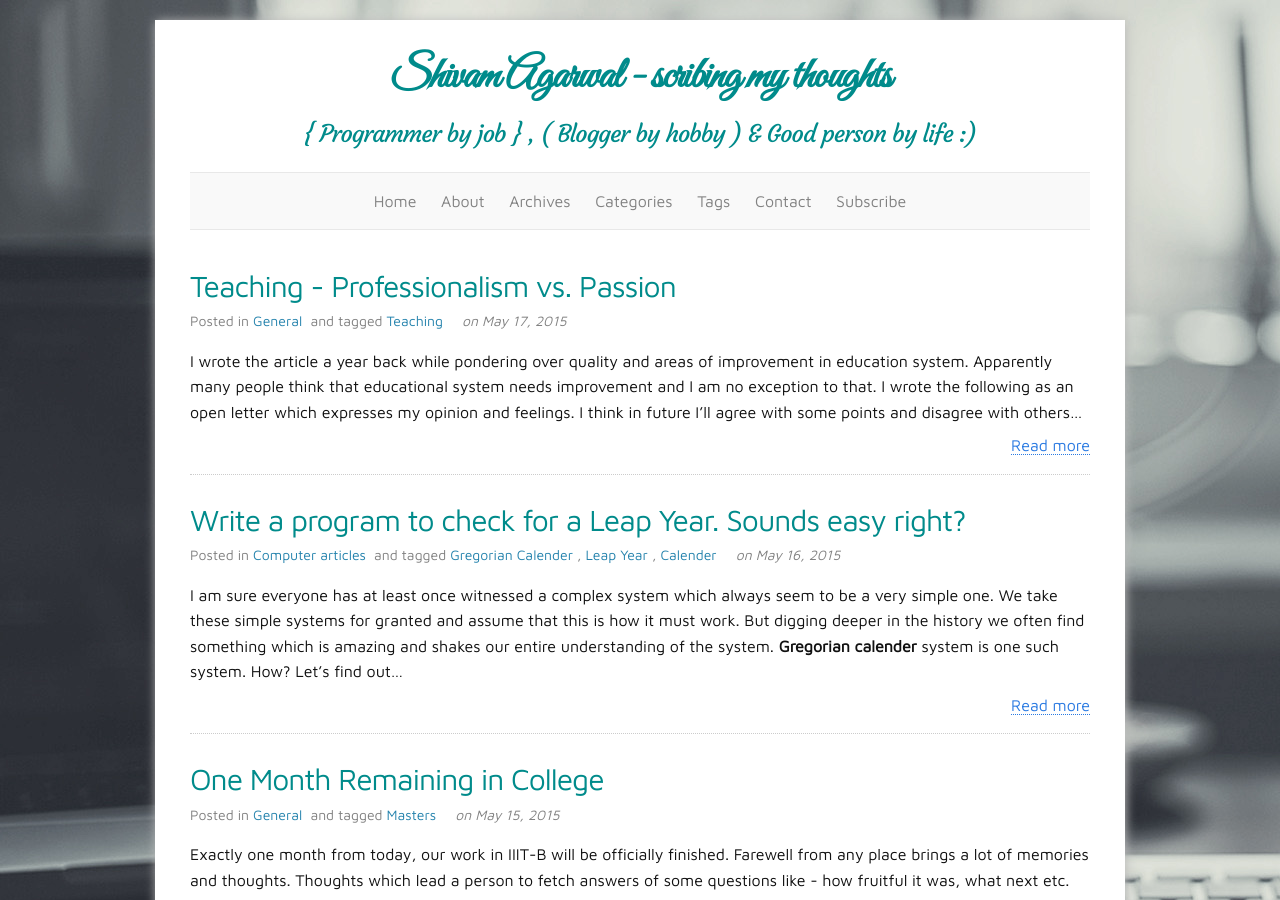
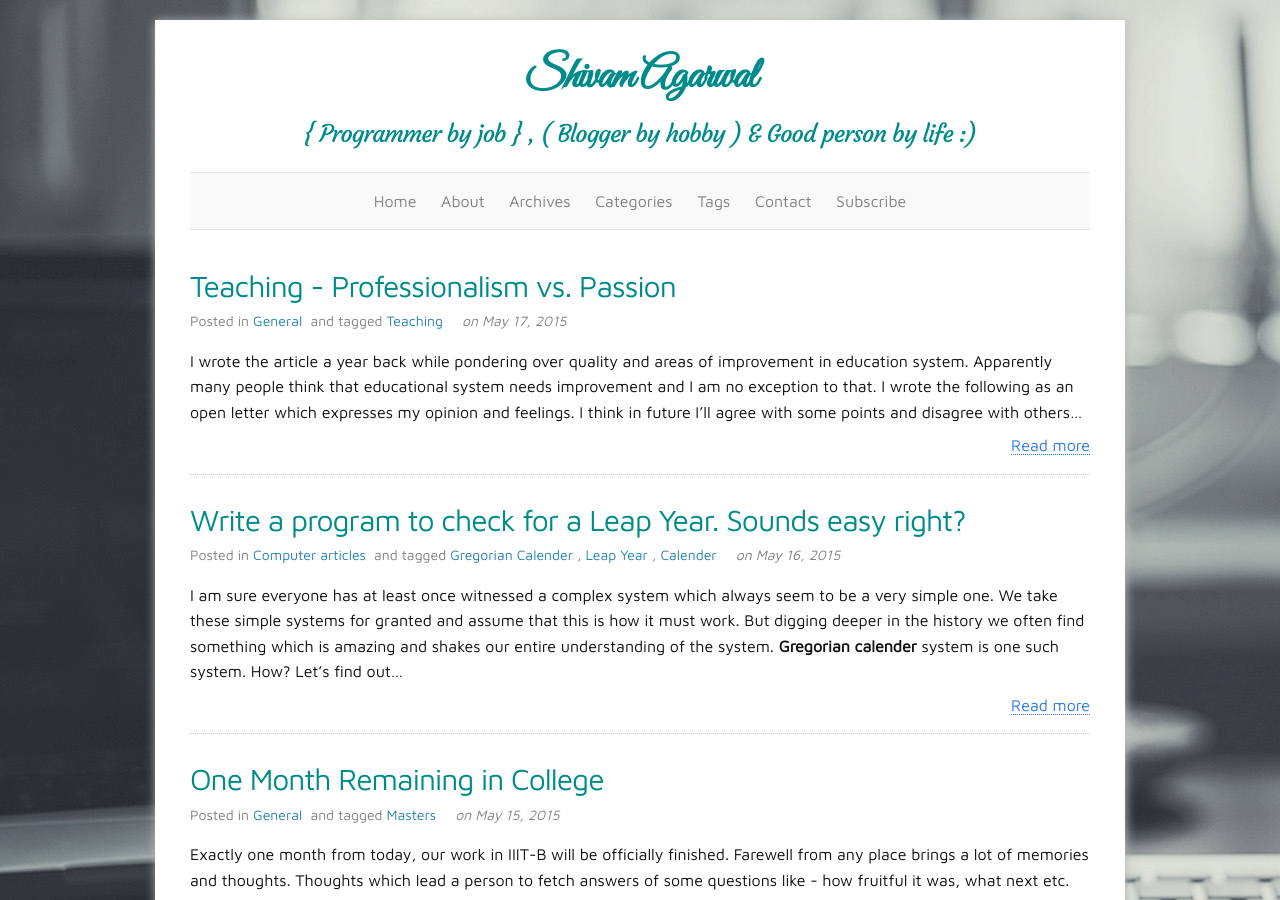
Before and after one commit to shivam-agarwal/shivam-agarwal.github.io, a Jekyll site: the page built from index.html, in a window 1280 px wide and 900 px high. Built offline with Jekyll 4.4.1, drawn with Linux system fonts in a browser that asks for light colours; the list of posts is cut into pages by our own code.

```diff
--- a/_includes/header.html
+++ b/_includes/header.html
@@ -2,7 +2,7 @@
 
   <div class="wrapper">
 
-    <h1 style="font-family:Great Vibes;" class="site-title"><a href="{{ site.baseurl }}/">{{ site.title }}</a></h1>
+    <h1 style="font-family:Great Vibes;" class="site-title"><a href="{{ site.baseurl }}/">{{ site.author }}</a></h1>
     <h3 style="font-family:Courgette;" class="site-meta">{{ site.tagline }}</h3>
 
     <nav class="site-nav">
```
Also changed, not shown: 12 other files.
